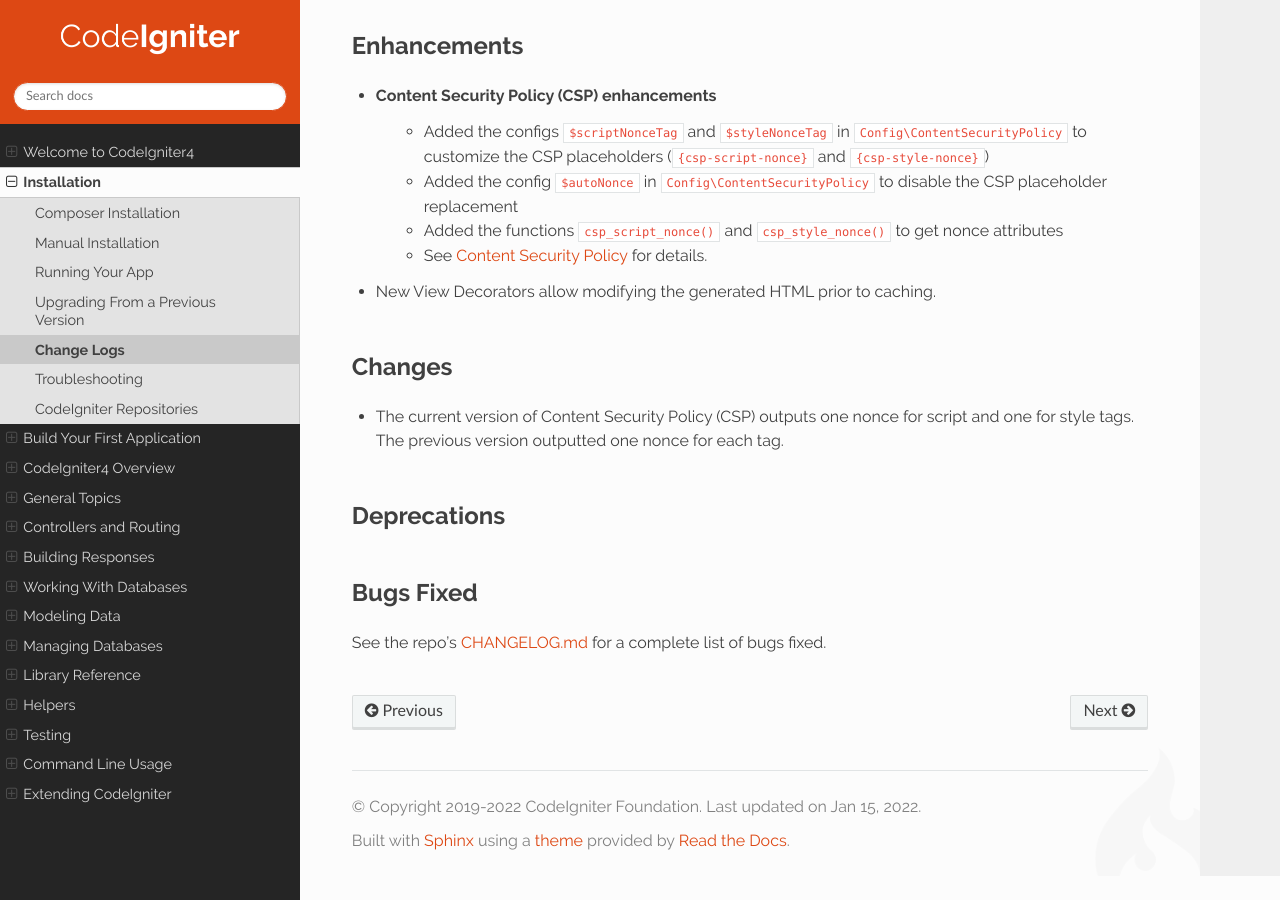
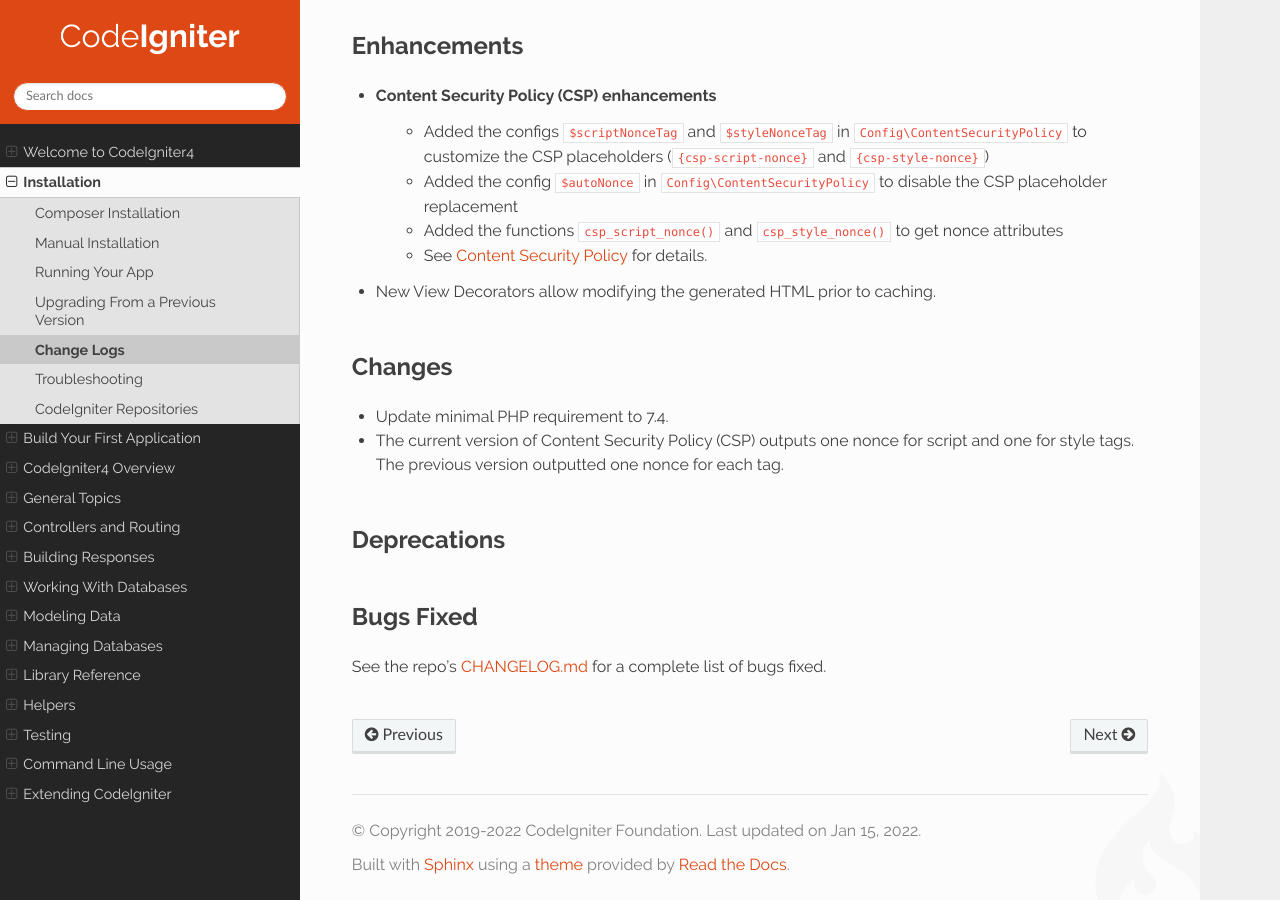
Before and after one commit to NEKOGET/ci4_user_guide_src, a Sphinx documentation site: the page built from source/changelogs/v4.2.0.rst, in a window 1280 px wide and 900 px high, scrolled down 563 px. Built offline with Sphinx 7.4.7 and the Read the Docs theme 2.0.0, drawn with Linux system fonts in a browser that asks for light colours.

Commit message:
Update changelog 4.2 for update minimal php to 7.4

```diff
--- a/source/changelogs/v4.2.0.rst
+++ b/source/changelogs/v4.2.0.rst
@@ -28,6 +28,7 @@ Enhancements
 Changes
 *******
 
+- Update minimal PHP requirement to 7.4.
 - The current version of Content Security Policy (CSP) outputs one nonce for script and one for style tags. The previous version outputted one nonce for each tag.
 
 Deprecations
```
